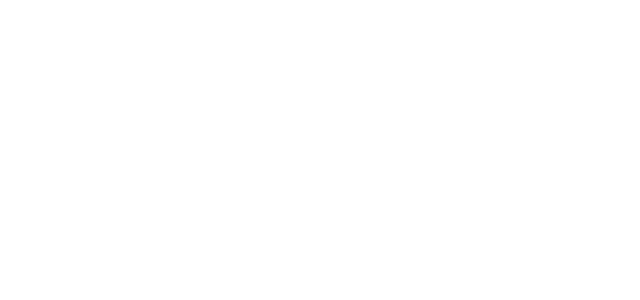
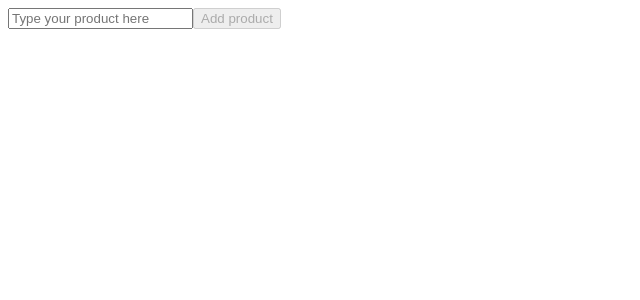
Before and after one commit to Ave-Mari/Grocery-List, a Vue app: page / in a window 1280 px wide. Shown: the top 300 px of the page, without its empty margins (0-640 px from the left). Built offline with nearby package versions, Linux system fonts and the light colour scheme.

Commit message:
create input and add methods

```diff
--- a/src/components/AddProduct.vue
+++ b/src/components/AddProduct.vue
@@ -1,7 +1,26 @@
 <template>
-
+   <section>
+      <input type="text" v-model="product" @keydown.enter="addProductToList(product)" placeholder="Type your product here">
+      <button v-if="product != ''" @click="addProductToList(product)">Add product</button>
+        <button disabled v-else>Add product</button>
+    </section>
 </template>
 
 
 <script>
+export default {
+    name: "Add Product",
+    data() {
+        return {
+            product: ''
+        }
+    },
+    methods: {
+        addProductToList(product) {
+            this.$store.commit("addProduct", product);
+            this.product = '';
+        }
+    }
+
+  }
 </script>
```
